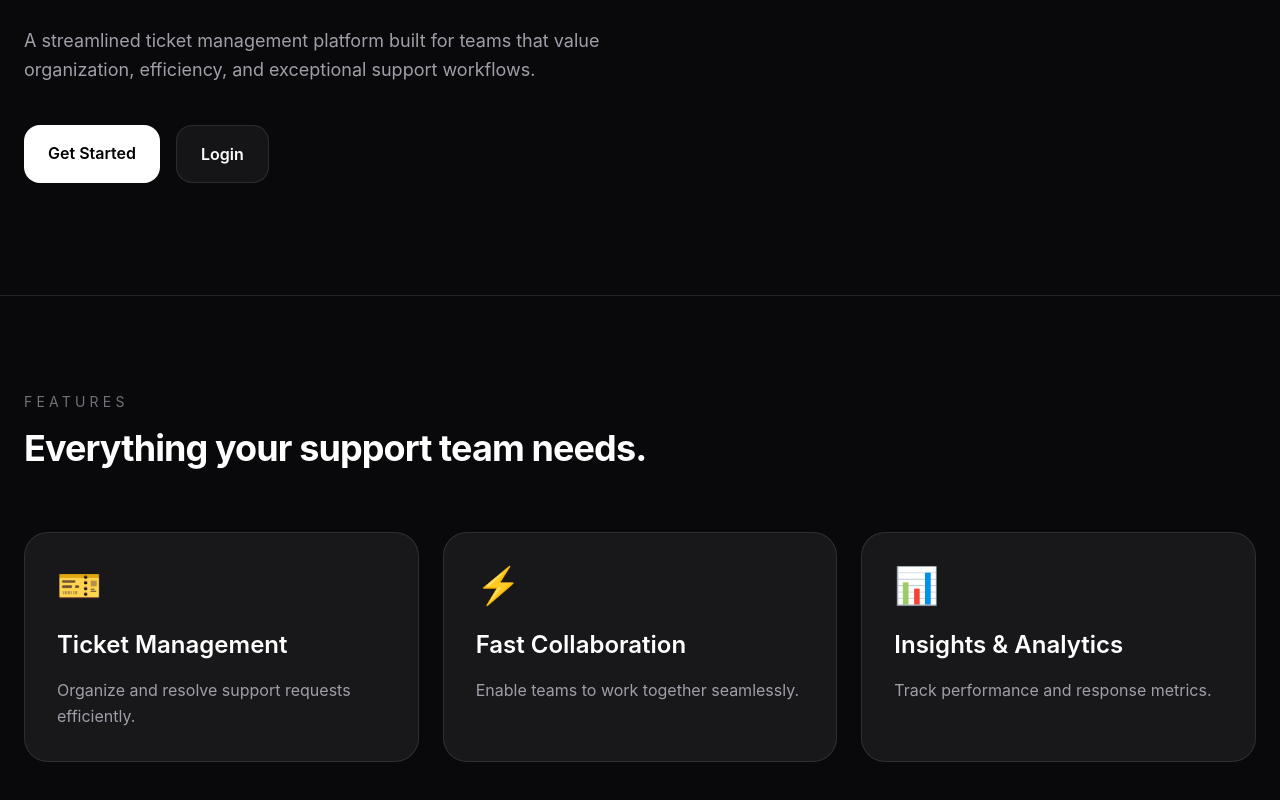
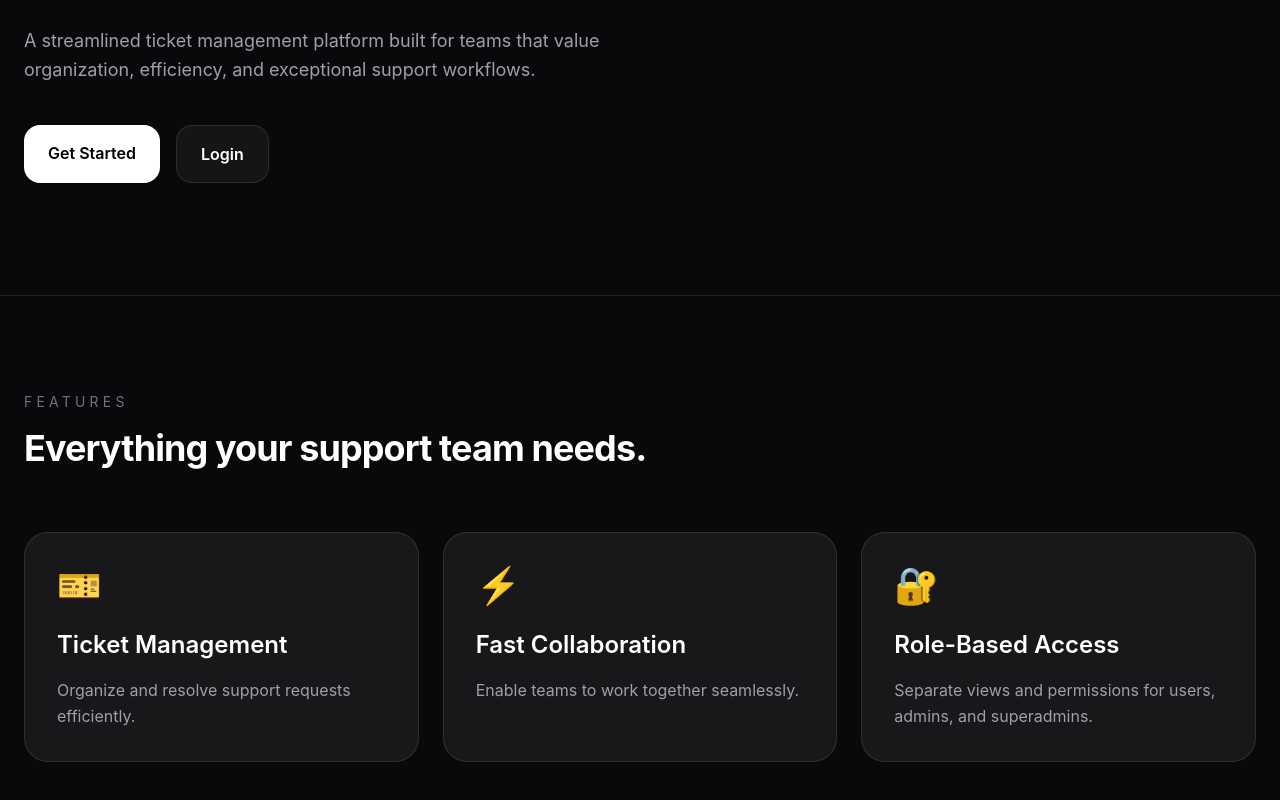
Before and after one commit to MichaelPakir/Vyr, a React (Vite) app in the folder client/: page / in a window 1280 px wide. Shown: the part 493-1293 px from the top of the page. Built offline with nearby package versions, Linux system fonts and the light colour scheme; no server answers.

Commit message:
update: features in home page

```diff
--- a/client/src/pages/Home.jsx
+++ b/client/src/pages/Home.jsx
@@ -26,11 +26,17 @@ const Home = () => {
                 <></>
               ) : (
                 <>
-                  <Link to="/register" className="rounded-2xl bg-white px-6 py-4 font-semibold text-black transition hover:bg-zinc-200">
+                  <Link
+                    to="/register"
+                    className="rounded-2xl bg-white px-6 py-4 font-semibold text-black transition hover:bg-zinc-200"
+                  >
                     Get Started
                   </Link>
 
-                  <Link to="/login" className="rounded-2xl border border-white/10 bg-white/5 px-6 py-4 font-semibold text-white transition hover:bg-white/10">
+                  <Link
+                    to="/login"
+                    className="rounded-2xl border border-white/10 bg-white/5 px-6 py-4 font-semibold text-white transition hover:bg-white/10"
+                  >
                     Login
                   </Link>
                 </>
@@ -67,12 +73,15 @@ const Home = () => {
                 desc: "Enable teams to work together seamlessly.",
               },
               {
-                icon: "📊",
-                title: "Insights & Analytics",
-                desc: "Track performance and response metrics.",
+                icon: "🔐",
+                title: "Role-Based Access",
+                desc: "Separate views and permissions for users, admins, and superadmins.",
               },
             ].map((feature) => (
-              <div key={feature.title} className="rounded-3xl border border-white/10 bg-zinc-900 p-8 transition hover:border-white/20 hover:bg-zinc-900/70">
+              <div
+                key={feature.title}
+                className="rounded-3xl border border-white/10 bg-zinc-900 p-8 transition hover:border-white/20 hover:bg-zinc-900/70"
+              >
                 <div className="text-4xl">{feature.icon}</div>
 
                 <h3 className="mt-6 text-2xl font-semibold">{feature.title}</h3>
```
